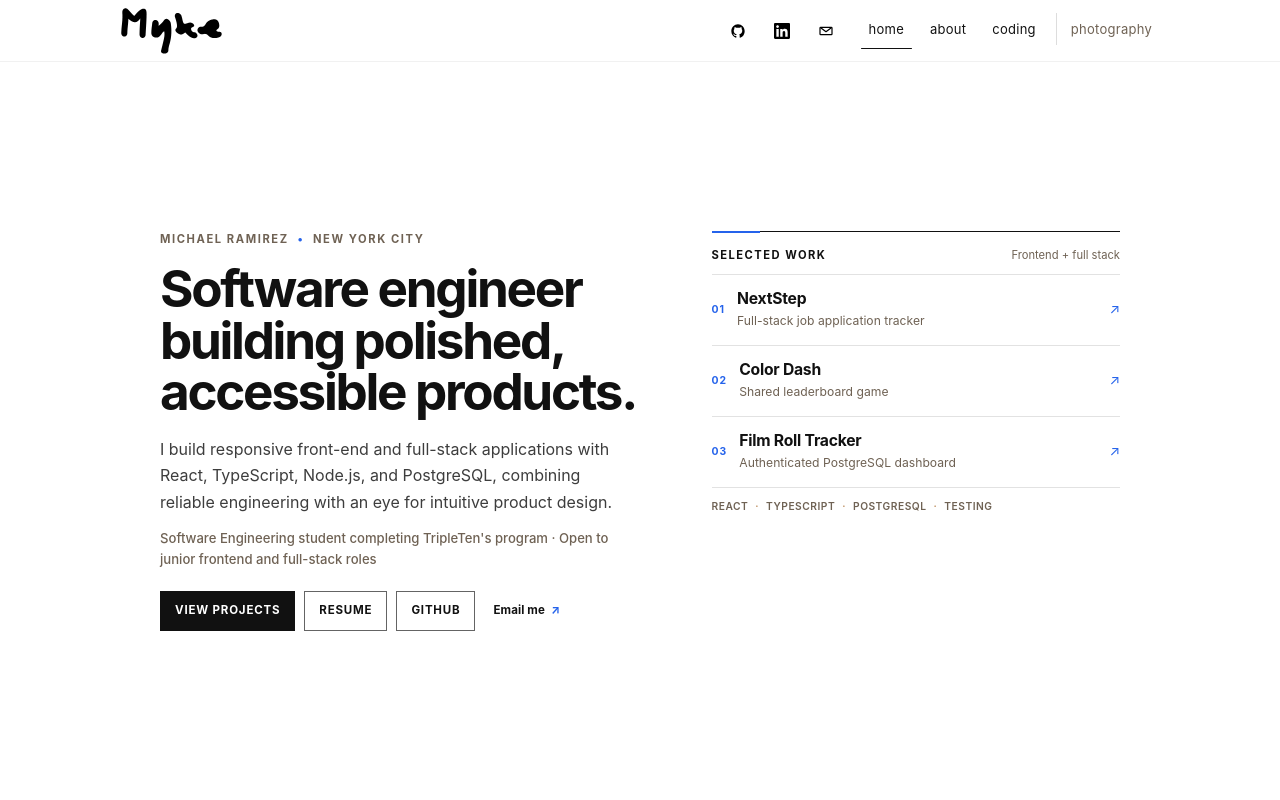
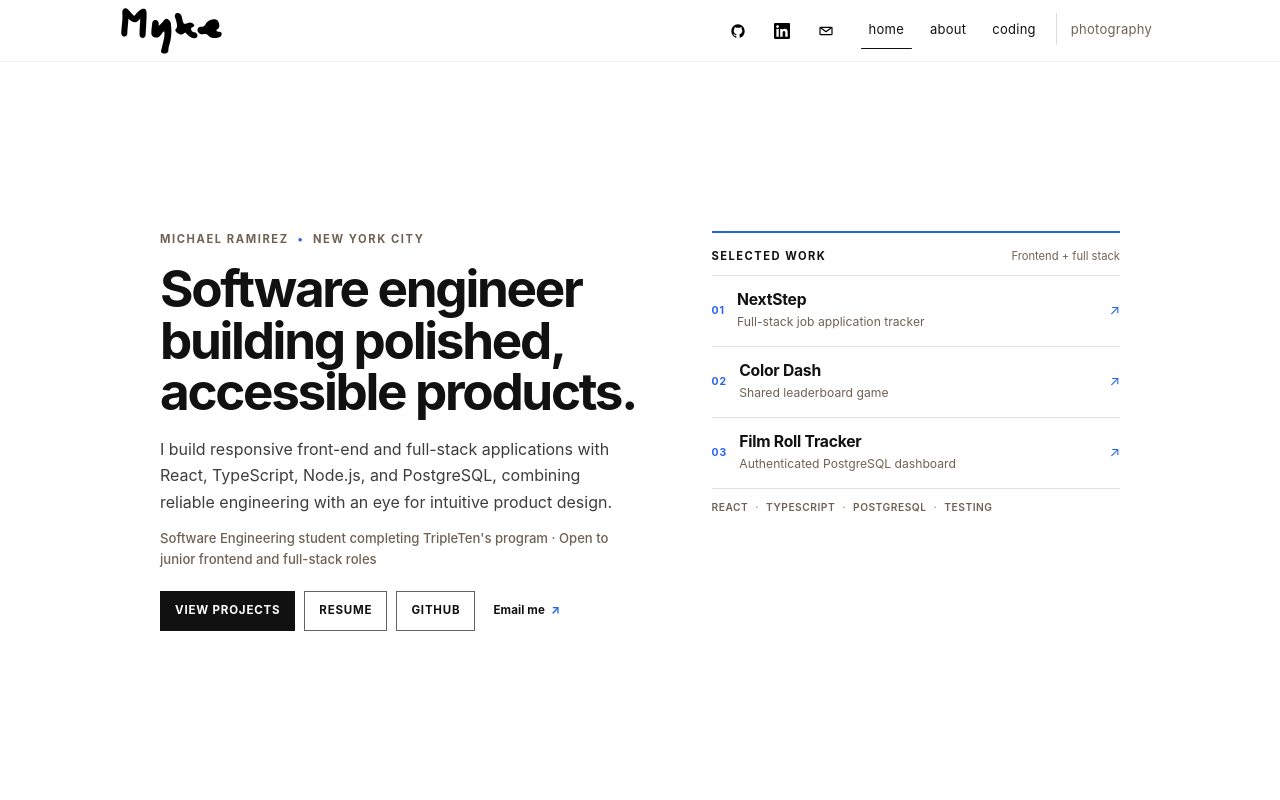
Before and after one commit to MykeRam/Mykes-Photog, a React (Vite) app in the folder client/: page / in a window 1280 px wide. Shown: the top 800 px of the page. Built offline with nearby package versions, Linux system fonts and the light colour scheme; the HTML template or start-up script is replaced by a standard one.

Commit message:
Use a single blue selected work rule

```diff
--- a/client/src/components/Home/Home.css
+++ b/client/src/components/Home/Home.css
@@ -134,17 +134,7 @@
   min-width: 0;
   padding-top: 17px;
   color: #111;
-  border-top: 1px solid #111;
-}
-
-.home-work-panel::before {
-  content: '';
-  position: absolute;
-  top: -1px;
-  left: 0;
-  width: 48px;
-  height: 2px;
-  background: #2563eb;
+  border-top: 2px solid #2563eb;
 }
 
 .home-work-heading {
```
